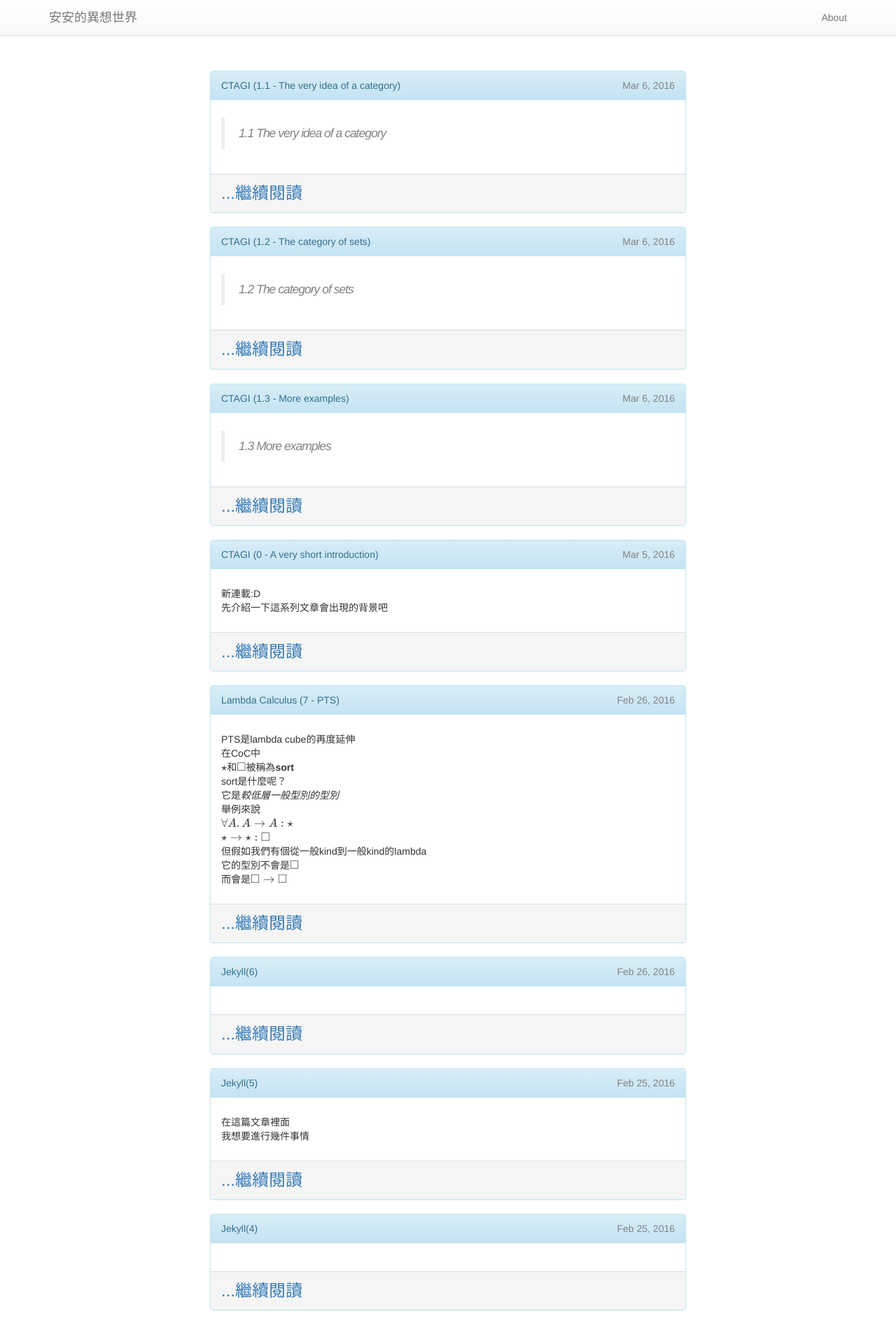
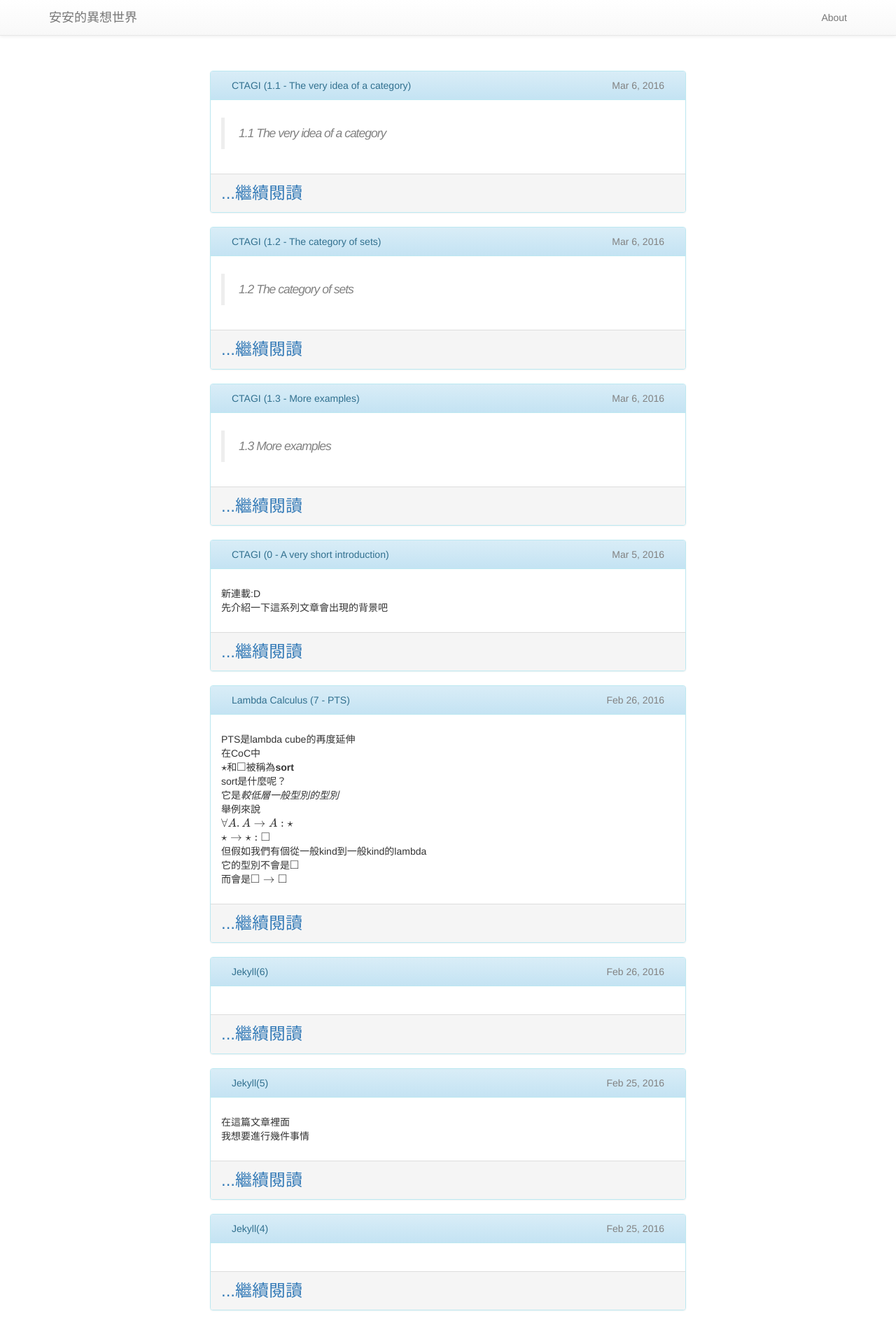
Before and after one commit to AndyShiue/AndyShiue.github.io, a Jekyll site: the page built from index.html, in a window 1280 px wide. Shown: the top 1890 px of the page at 70% size. Built offline with Jekyll 4.4.1, drawn with Linux system fonts in a browser that asks for light colours; formulas are drawn with MathJax 3.

Commit message:
Fix panel headings.

```diff
--- a/index.html
+++ b/index.html
@@ -8,8 +8,14 @@ layout: default
         {% for post in site.posts %}
             <div class="panel panel-info">
                 <div class="panel-heading">
-                    {{ post.title }}
-                    <span class="post-meta pull-right">{{ post.date | date: "%b %-d, %Y" }}</span>
+                    <div class="container-fluid panel-container">
+                        <div class="row">
+                            <div class="col-xs-8">{{ post.title }}</div>
+                            <div class="col-xs-4">
+                                <span class="post-meta pull-right">{{ post.date | date: "%b %-d, %Y" }}</span>
+                            </div>
+                        </div>
+                    </div>
                 </div>
                 <div class="panel-body">
                     <p>{{ post.excerpt }}</p>
```
